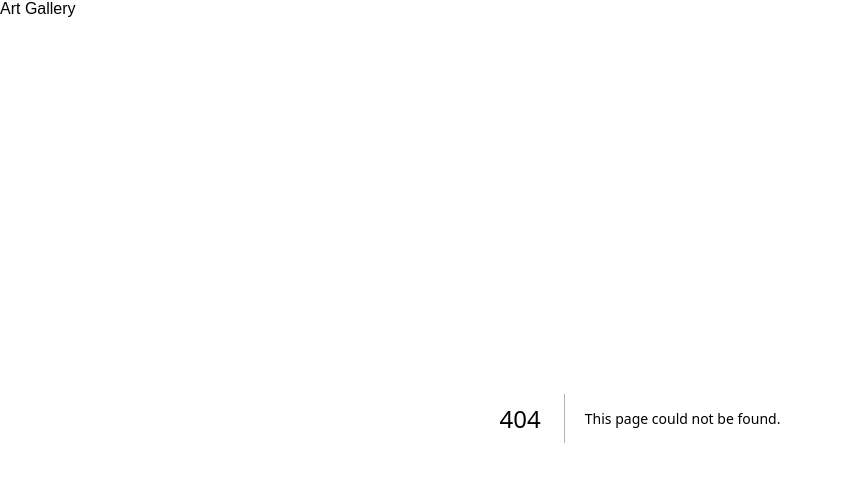
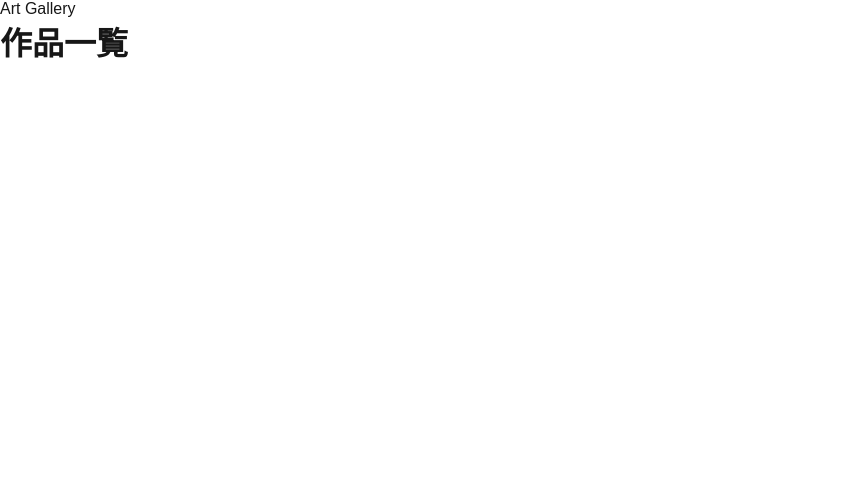
Before and after one commit to paraparacharhan/nextjs-api, a Next.js app in the folder art-gallery/: page /artworks in a window 1280 px wide. Before the commit this address had no page. Shown: the top 482 px of the page, without its empty margins (0-843 px from the left). Built offline with nearby package versions, Linux system fonts and the light colour scheme.

Commit message:
Add /artworks page

```diff
--- /dev/null
+++ b/art-gallery/src/app/artworks/page.tsx
@@ -0,0 +1,7 @@
+export default function ArtworksPage() {
+    return (
+        <main>
+            <h1>作品一覧</h1>
+        </main>
+    );
+}
```
